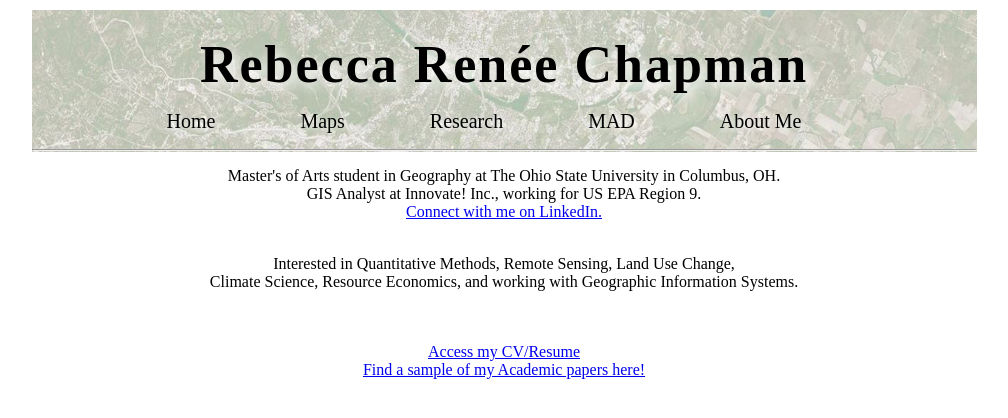
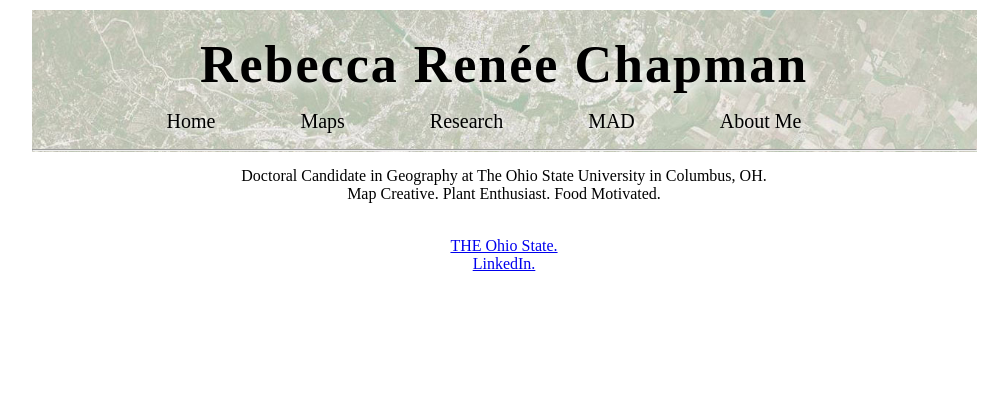
Before and after one commit to rebeccachapman/rebeccachapman.github.io, a Jekyll site: the page built from index.html, in a window 1280 px wide. Shown: the top 418 px of the page, without its empty margins (136-1144 px from the left). Built offline with Jekyll 4.4.1, drawn with Linux system fonts in a browser that asks for light colours.

Commit message:
Update index.html

```diff
--- a/index.html
+++ b/index.html
@@ -3,14 +3,12 @@ layout: default
 image_name: "austin"
 ---
 <div class="summary">
-<p>Master's of Arts student in Geography at The Ohio State University in Columbus, OH.
-  <br>GIS Analyst at Innovate! Inc., working for US EPA Region 9.
-  <br> <a href="http://www.linkedin.com/pub/rebecca-chapman/a2/640/641">Connect with me on LinkedIn. </a>
-<p><br> Interested in Quantitative Methods, Remote Sensing, Land Use Change,
-<br> Climate Science, Resource Economics, and working with Geographic Information Systems.<br>
+<p>Doctoral Candidate in Geography at The Ohio State University in Columbus, OH.
+  <br>Map Creative. Plant Enthusiast. Food Motivated.
 <p>
-<br>
-<br><a href="https://drive.google.com/open?id=0BxeZjv5nGIB9TkNJa1RuVnZWTzg">Access my CV/Resume</a>
-<br><a href="https://clarku.academia.edu/RebeccaChapman">Find a sample of my Academic papers here!
+<p>
+<br> <a href="https://geography.osu.edu/people/chapman.751">THE Ohio State. </a>
+<br> <a href="http://www.linkedin.com/pub/rebecca-chapman/a2/640/641">LinkedIn. </a>
+
 </a>
 </div>
```
